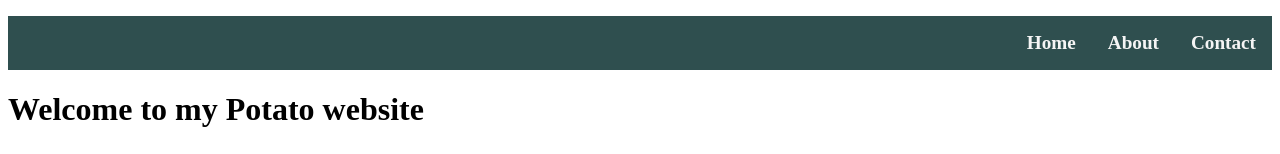
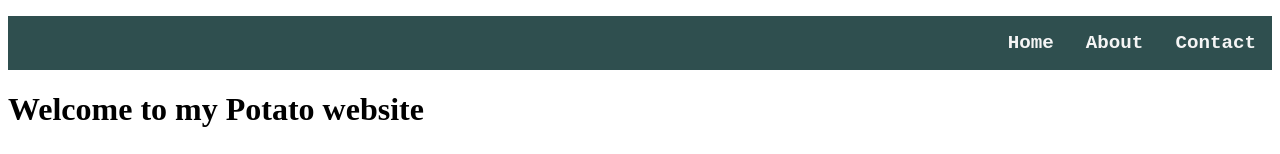
Before and after one commit to adamowada/potato-website, a plain HTML site: page index.html in a window 1280 px wide. Shown: the top 154 px of the page. Drawn offline with Linux system fonts and the light colour scheme.

Commit message:
"Added font-family to anchor tags in style.css"

```diff
--- a/css/style.css
+++ b/css/style.css
@@ -19,5 +19,5 @@ a {
     text-decoration: none;
     font-size: larger;
     font-weight: bold;
-    font-family: ;
+    font-family: 'Courier New', Courier, monospace;
 }
```
